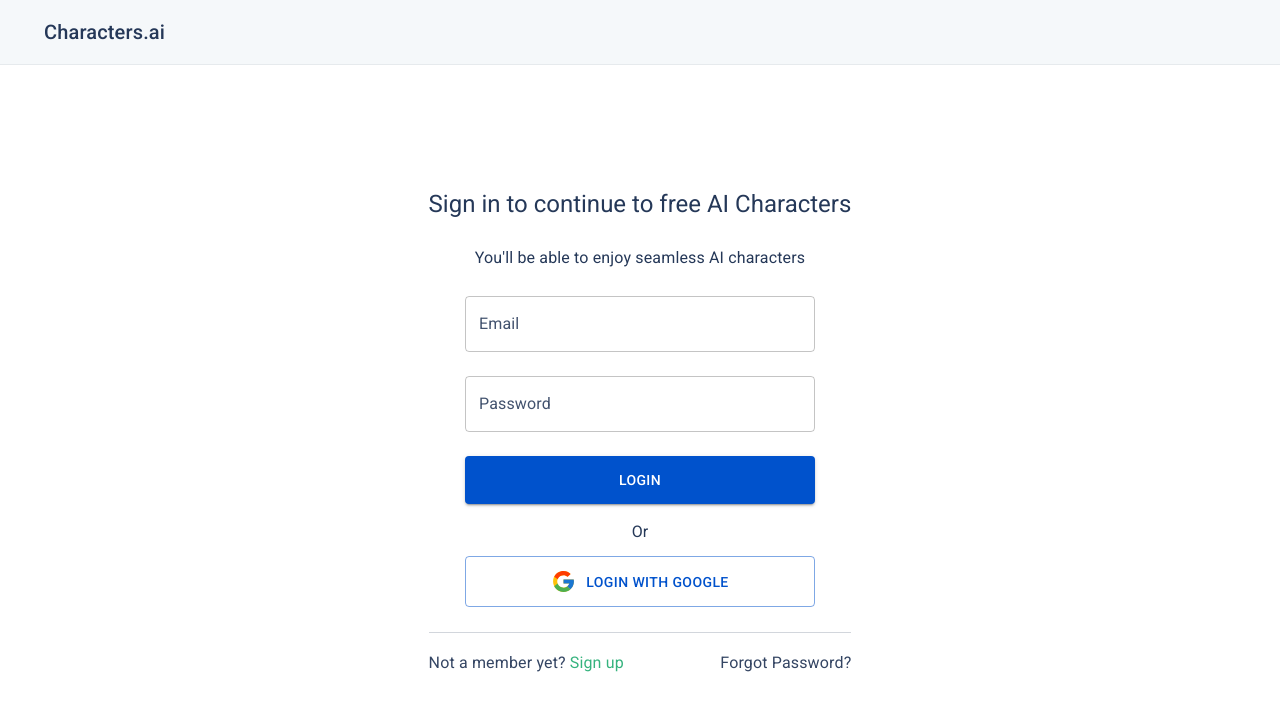
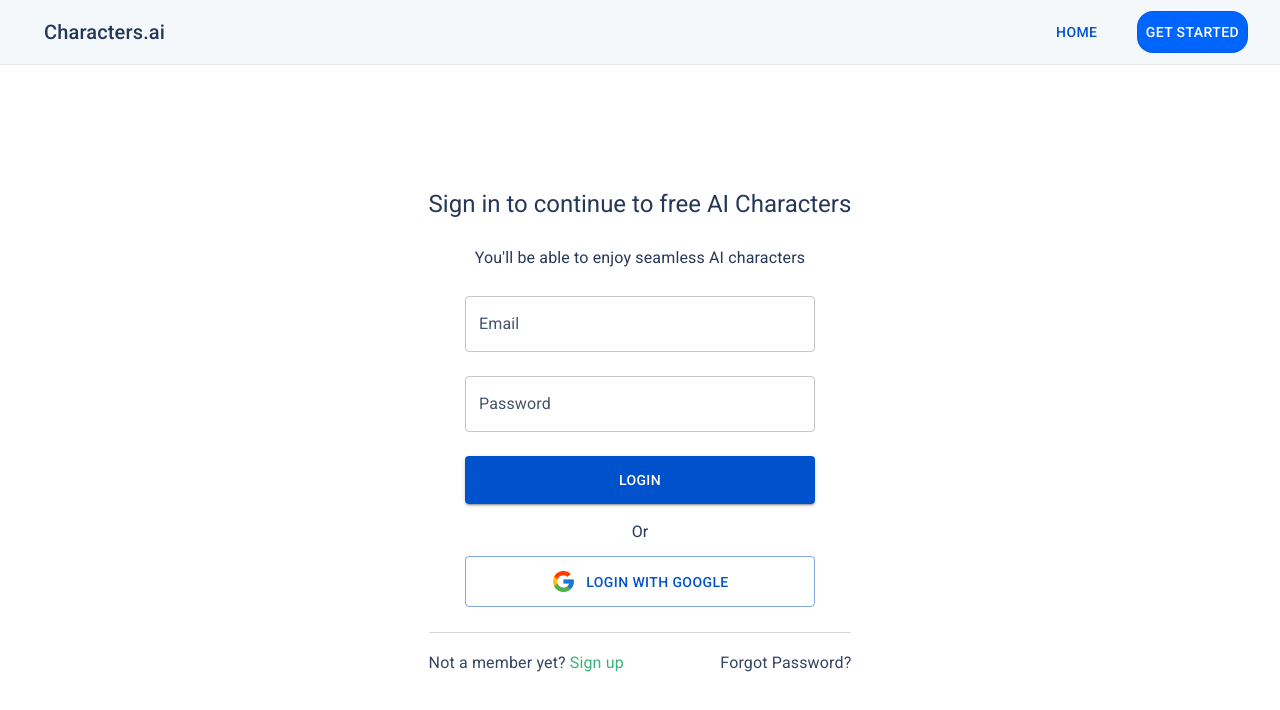
Before and after one commit to nikasakandelidze/roles-ai, a React (Create React App) app in the folder role-ai-client/: page /auth in a window 1280 px wide. Shown: the top 710 px of the page. Built offline with nearby package versions, Linux system fonts and the light colour scheme.

Commit message:
Added navbar menu elements

```diff
--- a/role-ai-client/src/components/character/CharacterCard.tsx
+++ b/role-ai-client/src/components/character/CharacterCard.tsx
@@ -9,7 +9,7 @@
 } from "@mui/material";
 import { Character } from "../../common/model";
 import KeyboardArrowRightIcon from "@mui/icons-material/KeyboardArrowRight";
-import { Colors } from "../../common/styles";
+import { BorderRadius, Colors } from "../../common/styles";
 
 export const CharacterCard = ({
   character,
@@ -19,7 +19,7 @@
   setCharacterId?: (id: string) => void;
 }) => {
   return (
-    <Card>
+    <Card sx={{ borderRadius: BorderRadius.B16 }}>
       <CardHeader title={character.name} subheader={character.name} />
       <CardContent sx={{ overflow: "hidden", overflowWrap: "break-word" }}>
         <Typography variant="body1">
@@ -38,7 +38,7 @@
             },
           }}
         >
-          Learn More
+          Your sessions with this character
         </Typography>
         <Button
           variant="outlined"
--- /dev/null
+++ b/role-ai-client/src/components/navbar/AuthButton.tsx
@@ -0,0 +1,21 @@
+import { Button } from "@mui/material";
+import { BorderRadius, Colors, Padding } from "../../common/styles";
+
+export const AuthButton = ({ text = "Get Started" }: { text: string }) => {
+  return (
+    <Button
+      variant="outlined"
+      sx={{
+        padding: Padding.P8,
+        backgroundColor: Colors.Blue.B300,
+        color: Colors.Light.N0,
+        borderRadius: BorderRadius.B16,
+        "&:hover": {
+          backgroundColor: Colors.Blue.B500,
+        },
+      }}
+    >
+      {text}
+    </Button>
+  );
+};
--- a/role-ai-client/src/components/navbar/index.tsx
+++ b/role-ai-client/src/components/navbar/index.tsx
@@ -1,9 +1,16 @@
 import {
   AppBar,
   Avatar,
+  Box,
+  Button,
   IconButton,
+  List,
+  ListItem,
+  ListItemButton,
+  ListItemText,
   Menu,
   MenuItem,
+  Stack,
   Toolbar,
 } from "@mui/material";
 import Typography from "@mui/material/Typography";
@@ -13,15 +20,31 @@
 import { useMenuAnchor } from "../../hooks/useMenuAnchor";
 import { useNavigate } from "react-router-dom";
 import LogoutIcon from "@mui/icons-material/Logout";
+import { RouteData, routes } from "../../routes";
 
 export const Navigation = observer(() => {
   const { anchorEl, open, handleClick, handleClose } = useMenuAnchor();
 
   const navigate = useNavigate();
 
+  const visibleRoutes: RouteData[] = routes.filter(
+    (route: RouteData) => route.visibleOnNavbar,
+  );
+
+  const shouldShowRoute = (routeData: RouteData) => {
+    if (routeData.type === "private") {
+      return userStore.user != null;
+    } else if (routeData.type === "restricted") {
+      return userStore.user == null;
+    } else {
+      return true;
+    }
+  };
+
   return (
     <>
       <AppBar
+        component="nav"
         position="static"
         sx={{
           boxShadow: 0,
@@ -50,6 +73,21 @@
           >
             Characters.ai
           </Typography>
+          <Stack direction="row">
+            {visibleRoutes.map((route: RouteData) => (
+              <Box
+                sx={{ mr: Margin.M8, display: "flex", alignItems: "center" }}
+                onClick={() => navigate(route.path)}
+              >
+                {shouldShowRoute(route) &&
+                  (route.navbarElement ? (
+                    <route.navbarElement />
+                  ) : (
+                    <Button sx={{ mr: Margin.M4 }}>{route.navbarTitle}</Button>
+                  ))}
+              </Box>
+            ))}
+          </Stack>
           {userStore.user && (
             <Avatar
               onClick={(e) => handleClick(e)}
--- /dev/null
+++ b/role-ai-client/src/pages/SessionHistory/index.tsx
@@ -0,0 +1,5 @@
+import { Grid } from "@mui/material";
+
+export const SessionHistory = () => {
+  return <Grid container>Session history</Grid>;
+};
--- a/role-ai-client/src/routes/index.ts
+++ b/role-ai-client/src/routes/index.ts
@@ -3,6 +3,8 @@
 import { Home } from "../pages/Home";
 import { Landing } from "../pages/Landing";
 import { Session } from "../pages/Session";
+import { SessionHistory } from "../components/session/SessionHistory";
+import { AuthButton } from "../components/navbar/AuthButton";
 
 export type RestrictionType = "public" | "restricted" | "private";
 
@@ -14,6 +16,7 @@
   visibleOnNavbar: boolean;
   navbarTitle?: string;
   type: RestrictionType;
+  navbarElement?: any;
 };
 
 export const routes: Array<RouteData> = [
@@ -22,8 +25,9 @@
     path: "/",
     element: Landing,
     title: "Landing",
-    visibleOnNavbar: false,
-    type: "public",
+    visibleOnNavbar: true,
+    type: "restricted",
+    navbarTitle: "Home",
   },
   {
     id: "home",
@@ -33,15 +37,6 @@
     visibleOnNavbar: true,
     navbarTitle: "Home",
     type: "private",
-  },
-  {
-    id: "auth",
-    path: "/auth",
-    element: Auth,
-    title: "Login",
-    visibleOnNavbar: true,
-    navbarTitle: "Login",
-    type: "restricted",
   },
   {
     id: "session",
@@ -59,4 +54,23 @@
     visibleOnNavbar: false,
     type: "public",
   },
+  {
+    id: "sessionHistory",
+    path: "/session-history",
+    element: SessionHistory,
+    title: "Sessions History",
+    visibleOnNavbar: true,
+    type: "private",
+    navbarTitle: "Sessions History",
+  },
+  {
+    id: "auth",
+    path: "/auth",
+    element: Auth,
+    title: "Login",
+    visibleOnNavbar: true,
+    navbarTitle: "Get Started",
+    type: "restricted",
+    navbarElement: AuthButton,
+  },
 ];
```
